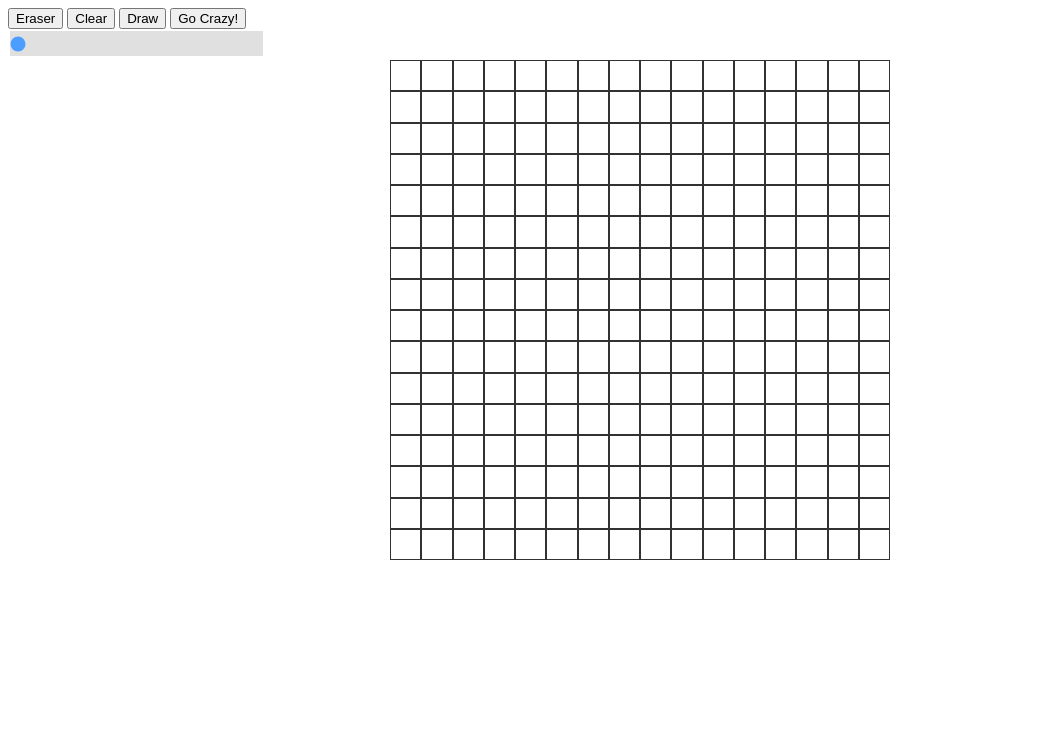
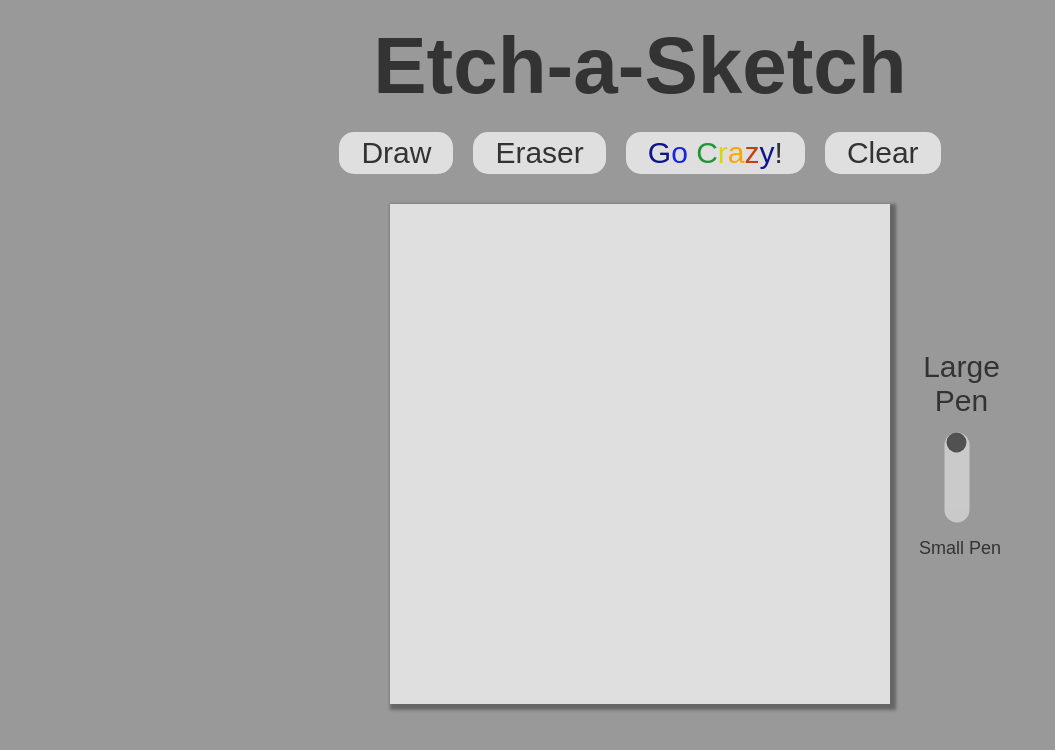
Before and after one commit to chaseluka/Etch-a-sketch, a plain HTML site: page index.html in a window 1280 px wide. Shown: the whole page, without its empty margins (0-1055 px from the left). Drawn offline with Linux system fonts and the light colour scheme; a web font is replaced by a local one.

Commit message:
index.html

```diff
--- a/index.html
+++ b/index.html
@@ -8,14 +8,27 @@
     <link rel="stylesheet" href="style.css">
 </head>
 <body>
-    <button type="button" id="eraser">Eraser</button>
-    <button type="button" id="clear">Clear</button>
-    <button type="button" id="draw">Draw</button>
-    <button type="button" id="rainbow">Go Crazy!</button>
-    <div class="slidecontainer">
-        <input type="range" min="16" max="100" value="16" class="slider">
+    <h1>Etch-a-Sketch</h1>
+
+    <div class="buttons">
+        <button type="button" id="draw">Draw</button>
+        <button type="button" id="eraser">Eraser</button>
+        <button type="button" id="rainbow">
+            <span style="color: #0d1589">G</span><span style="color: #1824de">o</span>
+            <span style="color: #1f9733">C</span><span style="color: #d8d514">r</span><span style="color: #ffa500">a</span><span style="color: #c34014">z</span><span style="color: #0d1589">y</span>!
+        </button>
+        <button type="button" id="clear">Clear</button>
     </div>
+
     <div class="grid-container">
+        <div class="slider-content-container">
+            <div class="large-text">Large Pen</div>
+            <div class="slider-container">
+                <input type="range" min="16" max="100" value="16" class="slider">
+            </div>
+            <div class="small-text">Small Pen</div>
+
+        </div>
         <div class="grid"></div>
     </div>
 
--- a/script.js
+++ b/script.js
@@ -68,7 +68,7 @@ function draw(e){
 };
 
 function erase(e){
-    e.target.style.backgroundColor = '#fff';
+    e.target.style.backgroundColor = '#dfdfdf';
 };
 
 function rainbow(e){
@@ -105,6 +105,9 @@ function stopRainbow(){
 
 function utensil(){
     btnDraw.addEventListener('click', function(e){
+        btnDraw.style.cssText = 'background-color: #333; color: #dfdfdf; border: #333;'
+        btnEraser.style.cssText = 'none';
+        btnRainbow.style.cssText = 'none';
         grid.removeEventListener('mousedown', startErase, false);
         grid.removeEventListener('mousedown', startRainbow, false);
 
@@ -114,6 +117,9 @@ function utensil(){
     });
 
     btnEraser.addEventListener('click', function(e){
+        btnEraser.style.cssText = 'background-color: #333; color: #dfdfdf; border: #333;'
+        btnDraw.style.cssText = 'none';
+        btnRainbow.style.cssText = 'none';
         grid.removeEventListener('mousedown', startDraw, false);
         grid.removeEventListener('mousedown', startRainbow, false);
 
@@ -124,6 +130,9 @@ function utensil(){
     });
 
     btnRainbow.addEventListener('click', function(e){
+        btnRainbow.style.cssText = 'background-color: #333; color: #dfdfdf; border: #333;'
+        btnEraser.style.cssText = 'none';
+        btnDraw.style.cssText = 'none';
         grid.removeEventListener('mousedown', startDraw, false);
         grid.removeEventListener('mousedown', startErase, false);
 
@@ -135,4 +144,4 @@ function utensil(){
 
 };
 
-utensil()
+utensil();
--- a/style.css
+++ b/style.css
@@ -1,18 +1,36 @@
+@import url('https://fonts.googleapis.com/css2?family=Smooch+Sans&display=swap');
+
+body {
+    background-color: #999;
+}
+
+h1 {
+    font-family: 'Smooch Sans', sans-serif;
+    color: #333;
+    text-align: center;
+    font-size: 80px;
+    font-weight: bolder;
+    margin: 20px;
+}
+
 .grid-container {
-    display: flex;
-    min-width: 500px;
-    min-height: 500px;
-    justify-content: center;
+    display: grid;
+     grid-template-columns: 5;
+     grid-auto-columns: 1fr;
+     grid-auto-rows: 1fr;
+     grid-template-rows: auto;
 }
 
 .grid {
+    grid-column-start: 2;
+    grid-column-end: 3;
+    grid-row-start: 1;
+    grid-row-end: 3;
     display: inline-grid;
     width: 500px;
     height: 500px;
-}
-
-.item {
-    border: solid 0.1px #323232;
+    background-color: #dfdfdf;
+    box-shadow: 3px 3px 3px 3px #666;
 }
 
 .clear {
@@ -21,17 +39,85 @@
 
 }
 
+.slider-content-container {
+    grid-column-start: 3;
+    grid-row-start: 2;
+    display: flex;
+    flex-direction: column;
+    justify-content: center;
+    padding: 20px;
+    gap: 10px;
+    max-width: 103px;
+}
+
+.slider-container {
+    display: flex;
+    flex-direction: column;
+    justify-content: center;
+    height: 100px;
+}
+
 .slider {
+    transform: rotate(90deg);
     appearance: none;
-    width: 20%;
+    width: 90px;
     height: 25px;
-    background: #d3d3d3;
+    background: #dfdfdf;
     outline: none;
     opacity: 0.7;
-    -webkit-transition: .2s;
-    transition: opacity .2s;
+    border-radius: 25px;
+}
+
+.slider::-webkit-slider-thumb {
+    -webkit-appearance: none;
+    appearance: none;
+    width: 20px;
+    height: 20px;
+    border-radius: 50%;
+    background: #333;
+    cursor: pointer;
 }
 
 .slider:hover {
     opacity: 1;
 }
+
+.small-text, .large-text {
+    text-align: center;
+    color: #333;
+    font-family: 'Smooch Sans', sans-serif;
+}
+
+.large-text {
+    font-size: 30px;
+}
+
+.small-text{
+    font-size: 18px;
+    margin-right: 3px;
+}
+
+.buttons {
+    display: flex;
+    justify-content: center;
+    gap: 20px;
+    margin-bottom: 30px;
+}
+
+button {
+    padding: 2px 20px;
+    font-family: 'Smooch Sans', sans-serif;
+    font-size: 30px;
+    border-radius: 15px;
+    border-color: #dfdfdf;
+    border-style: solid;
+    background-color: #dfdfdf;
+    color: #333;
+}
+
+button:hover {
+    transform: scale(1.05);
+    background-color: #333;
+    color: #dfdfdf;
+    border: #333;
+}
```
